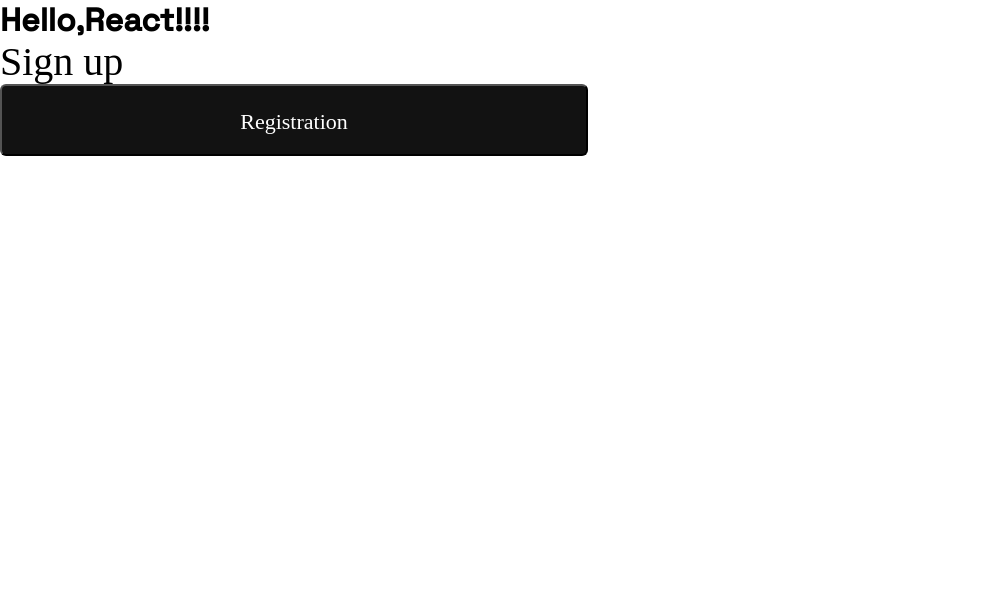
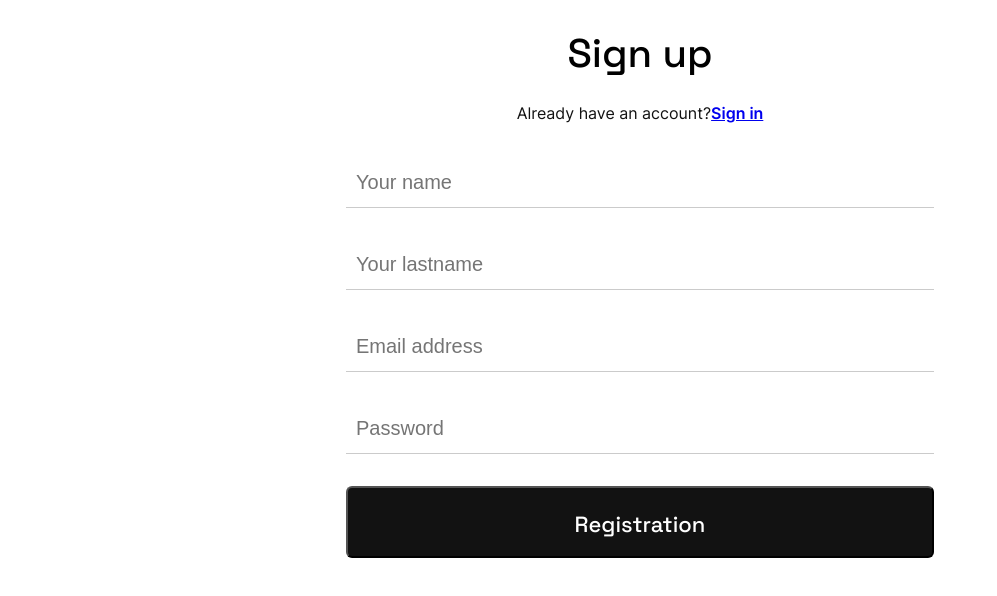
Before and after one commit to Vadimshidlov/ecommerce-application, a React (Create React App) app: page / in a window 1280 px wide. Shown: the top 596 px of the page, without its empty margins (0-997 px from the left). Built offline with nearby package versions, Linux system fonts and the light colour scheme.

Commit message:
feat: implemented state of validation errors

```diff
--- a/package.json
+++ b/package.json
@@ -15,7 +15,8 @@
     "react-scripts": "5.0.1",
     "sass": "^1.64.2",
     "typescript": "^4.4.2",
-    "web-vitals": "^2.1.0"
+    "web-vitals": "^2.1.0",
+    "yup": "^1.2.0"
   },
   "scripts": {
     "start": "react-scripts start",
@@ -55,6 +56,7 @@
     "eslint-plugin-jest": "^27.2.3",
     "eslint-plugin-prettier": "^5.0.0",
     "husky": "^8.0.3",
-    "prettier": "^3.0.0"
+    "prettier": "^3.0.0",
+    "string-template-parser": "^1.2.6"
   }
 }
--- a/src/App.tsx
+++ b/src/App.tsx
@@ -4,7 +4,6 @@ import RegistrationPage from "view/app-components/Registration/components/Regist
 function App() {
     return (
         <div>
-            <h1>Hello,React!!!!</h1>
             <RegistrationPage />
         </div>
     );
--- a/src/view/app-components/Registration/components/RegistationButton.tsx
+++ b/src/view/app-components/Registration/components/RegistationButton.tsx
@@ -1,6 +1,6 @@
 import React from "react";
 
-interface IButtonProps {
+interface IButtonProps extends React.ComponentPropsWithRef<"button"> {
     className: string;
     buttonText: string;
 }
--- a/src/view/app-components/Registration/components/RegistrationPage.scss
+++ b/src/view/app-components/Registration/components/RegistrationPage.scss
@@ -1,10 +1,46 @@
 .registration__block{
+  display: flex;
+  flex-direction: column;
+  align-items: center;
+  padding: 32px;
+  margin: 0px auto;
+  width: 45%;
+
   .registration__title {
-    font-family: Space Grotesk;
+    margin-bottom: 24px;
+    font-family: "SpaceGrotesk";
     font-size: 40px;
     font-style: normal;
     font-weight: 500;
-    line-height: 44px;
+    line-height: 44px; /* 110% */
+  }
+
+  .registration__subtitle {
+    margin-bottom: 32px;
+    color: #121212;
+    text-align: center;
+    font-family: Inter;
+    font-size: 16px;
+    font-style: normal;
+    font-weight: 400;
+    line-height: 26px;
+
+    .registration__link{
+      font-family: Inter;
+      font-size: 16px;
+      font-style: normal;
+      font-weight: 600;
+      line-height: 26px;
+    }
+  }
+
+  .registration__form{
+    .registration__error {
+      //display: block;
+      //width: 40%;
+      font-family: "SpaceGrotesk";
+      font-size: 18px;
+      color: #e61010;
     }
 
     .registration__button {
@@ -13,11 +49,24 @@
       padding: 19px 44px;
       border-radius: 6px;
       background: #121212;
-    font-family: Space Grotesk;
+      font-family: "SpaceGrotesk";
       font-size: 22px;
       font-style: normal;
       font-weight: 500;
       line-height: 34px;
       color: #FFF;
+      cursor: pointer;
+    }
+    .registration__input{
+      font-size: 20px;
+      //padding-top: 13px;
+      //padding-bottom: 13px;
+      padding: 13px 10px 13px 10px;
+      width: 100%;
+      border: none;
+      border-bottom: 1px solid #CBCBCB;
+      margin-bottom: 32px;
+      outline: none;
     }
   }
+}
--- a/src/view/app-components/Registration/components/RegistrationPage.tsx
+++ b/src/view/app-components/Registration/components/RegistrationPage.tsx
@@ -1,12 +1,236 @@
-import React from "react";
+/* eslint-disable @typescript-eslint/no-unused-vars */
+// import React, { useState, FocusEvent, FormEvent } from "react";
+import React, { useState, FocusEvent } from "react";
 import RegistrationButton from "view/app-components/Registration/components/RegistationButton";
+import * as yup from "yup";
+import { ValidationError } from "yup";
+import { RegisterFormDataType } from "view/app-components/Registration/components/getRegisterFormData";
+
+interface ISignUpForm {
+    firstname: string;
+    lastname: string;
+    email: string;
+    password: string;
+}
+
+interface IValidateError extends Error {
+    errors: string[];
+}
+
+interface IStateErrors {
+    firstname: string;
+    lastname: string;
+    password: string;
+    email: string;
+}
+
+const userScheme = yup.object({
+    firstname: yup.string().required().min(4).max(25),
+    lastname: yup.string().required().min(4).max(25),
+    email: yup.string().required().email(),
+    password: yup
+        .string()
+        .required()
+        .matches(/^(?=.*[0-9])(?=.*[!@#$%^&*])[a-zA-Z0-9!@#$%^&*]{6,16}$/),
+});
+
+const validateEmailSсheme = yup.object({
+    email: yup.string().email(),
+});
+
+const PASSWORD_CONFIGURE_ERROR_MESSAGE = `
+Passwords should contain three of the four character types:
+Uppercase letters: A-Z,
+Lowercase letters: a-z,
+Numbers: 0-9,
+Symbols: ~\`!@#$%^&*()_-+={[}]|\\:;"'<,>.?/
+`;
+
+type StateErrorsType = "firstname" | "lastname" | "email" | "password" | string;
 
 function RegistrationPage() {
+    /* const [password, setPassword] = useState("");
+    const [email, setEmail] = useState("");
+    const [firstname, setFirstname] = useState("");
+    const [lastname, setLastname] = useState(""); */
+    const [validationError, setValidationError] = useState<IStateErrors>({
+        firstname: "",
+        lastname: "",
+        email: "",
+        password: "",
+    });
+
+    const [formData, setFormData] = useState<ISignUpForm>({
+        firstname: "",
+        lastname: "",
+        email: "",
+        password: "",
+    });
+
+    const inputTextHandler = async (
+        e: React.ChangeEvent<HTMLInputElement>,
+        key: keyof RegisterFormDataType,
+    ) => {
+        const { value } = e.target;
+        setFormData({ ...formData, [key]: value });
+
+        // if (e.target.name === "firstname") {
+        //     setFirstname(e.target.value);
+        // }
+        //
+        // if (e.target.name === "lastname") {
+        //     setLastname(e.target.value);
+        // }
+        //
+        // if (e.target.name === "email") {
+        //     setEmail(e.target.value);
+        // }
+        //
+        // if (e.target.name === "password") {
+        //     setPassword(e.target.value);
+        // }
+    };
+
+    const onFormSubmit = async (e: React.FormEvent<HTMLFormElement>) => {
+        console.log("formSubmit");
+        e.preventDefault();
+        try {
+            await userScheme.validate(formData, { abortEarly: false });
+        } catch (err) {
+            if (err instanceof ValidationError) {
+                // const stateErrors: { [key: string]: string } = {
+                const stateErrors: { [key: string]: string } = {
+                    firstname: "",
+                    lastname: "",
+                    email: "",
+                    password: "",
+                };
+
+                err.inner.forEach((error) => {
+                    if (error.path && error.message) {
+                        if (stateErrors[error.path] !== "") {
+                            return;
+                        }
+
+                        stateErrors[error.path] = error.message;
+                    }
+                });
+                console.log(stateErrors);
+                console.log(stateErrors.password, `password`);
+                console.log(stateErrors.password.length, `password length`);
+
+                setValidationError((prevState) => ({ ...prevState, ...stateErrors }));
+            }
+        }
+    };
+
     return (
         <section className="registration__block">
             <h2 className="registration__title">Sign up</h2>
-            <form action="registration__form">
-                <RegistrationButton className="registration__button" buttonText="Registration" />
+            <div className="registration__subtitle">
+                Already have an account?
+                <a className="registration__link" href="#">
+                    Sign in
+                </a>
+            </div>
+            <form className="registration__form" onSubmit={onFormSubmit}>
+                <div>
+                    {validationError.firstname ? (
+                        <span className="registration__error">{validationError.firstname}</span>
+                    ) : null}
+                    <label htmlFor="firstname">
+                        <input
+                            // onBlur={blurHandler}
+                            // onChange={(e) => {
+                            //     inputTextHandler(e);
+                            // }}
+                            onChange={(e) => {
+                                inputTextHandler(e, "firstname");
+                            }}
+                            className="registration__input"
+                            type="text"
+                            name="firstname"
+                            id="fname"
+                            value={formData.firstname}
+                            // required
+                            placeholder="Your name"
+                        />
+                    </label>
+                </div>
+                <div>
+                    <span>
+                        {validationError.lastname ? (
+                            <span className="registration__error">{validationError.lastname}</span>
+                        ) : null}
+                    </span>
+                    <label htmlFor="lastname">
+                        <input
+                            // onBlur={blurHandler}
+                            onChange={(e) => {
+                                inputTextHandler(e, "lastname");
+                            }}
+                            className="registration__input"
+                            type="text"
+                            name="lastname"
+                            id="lname"
+                            value={formData.lastname}
+                            placeholder="Your lastname"
+                            // required
+                        />
+                    </label>
+                </div>
+                <div>
+                    <label htmlFor="email">
+                        {validationError.email && (
+                            <span className="registration__error">{validationError.email}</span>
+                        )}
+                        <input
+                            // onBlur={blurHandler}
+                            onChange={(e) => {
+                                inputTextHandler(e, "email");
+                            }}
+                            className="registration__input"
+                            // type="email"
+                            name="email"
+                            id="email"
+                            value={formData.email}
+                            placeholder="Email address"
+                            // required
+                        />
+                    </label>
+                </div>
+                <div>
+                    {validationError.password ? (
+                        <span className="registration__error">
+                            {validationError.password.length > 28
+                                ? PASSWORD_CONFIGURE_ERROR_MESSAGE
+                                : validationError.password}
+                        </span>
+                    ) : null}
+                    <label htmlFor="password">
+                        {/* {validationError.password && (
+                            <div style={{ color: "red" }}>{validationError.password}</div>
+                        )} */}
+                        <input
+                            // onBlur={blurHandler}
+                            onChange={(e) => {
+                                inputTextHandler(e, "password");
+                            }}
+                            className="registration__input"
+                            type="password"
+                            name="password"
+                            id="password"
+                            value={formData.password}
+                            // required
+                            placeholder="Password"
+                        />
+                    </label>
+                </div>
+                <RegistrationButton
+                    className="registration__button"
+                    buttonText="Registration"
+                    // onClick={handleSubmit}
+                />
             </form>
         </section>
     );
--- /dev/null
+++ b/src/view/app-components/Registration/components/getRegisterFormData.ts
@@ -0,0 +1,15 @@
+export type RegisterFormDataType = {
+    firstname: string;
+    lastname: string;
+    email: string;
+    password: string;
+};
+
+export function getRegisterFormData(): RegisterFormDataType {
+    return {
+        firstname: "",
+        lastname: "",
+        email: "",
+        password: "",
+    };
+}
```
Also changed, not shown: .eslintrc.js, 1 other file (tests, documents, lock files or other folders). Lines whose indentation alone changed are shown as unchanged.
